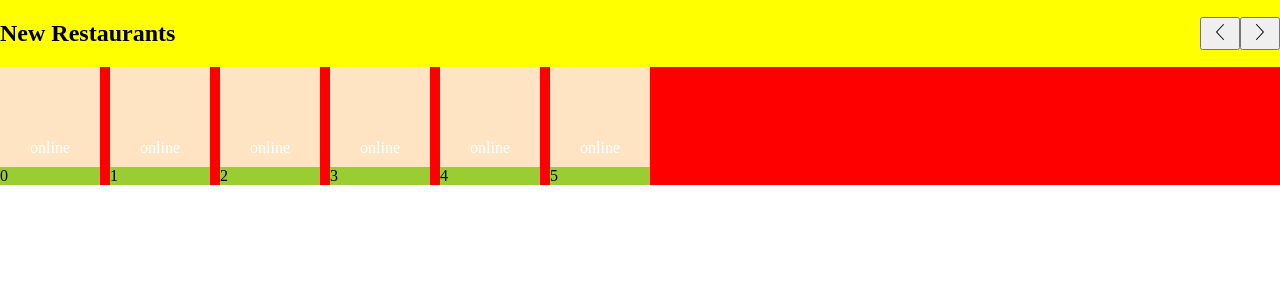
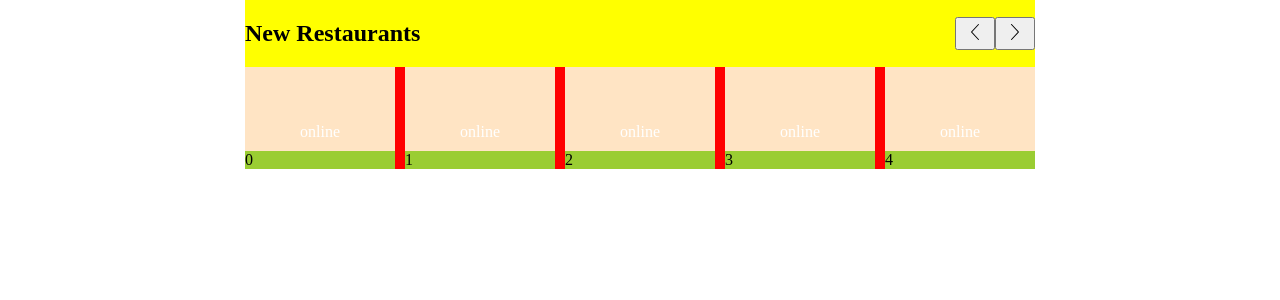
Before and after one commit to reactHong/react-infinite-carousel, a React (Create React App) app: page / in a window 1280 px wide. Shown: the top 300 px of the page. Built offline with nearby package versions, Linux system fonts and the light colour scheme.

Commit message:
feat: Render carousel cards by the width of carousel

```diff
--- a/src/components/Carousel.tsx
+++ b/src/components/Carousel.tsx
@@ -1,33 +1,105 @@
-import React from 'react';
+import React, { useEffect, useRef, useState } from 'react';
 import CarouselHeader from './CarouselHeader';
 import CarouselTrack from './CarouselTrack';
-import { Item } from './CarouselCard';
+import { Item, CardInfo } from './CarouselCard';
 
 type CarouselProps = {
   title: string;
   items: Item[];
+  maxCarouselCardNum: number;
 };
 
-const testCardInfo = {
+type CarouselState = {
+  carouselWidth: number;
+  cardInfo: CardInfo | null;
+  // renderItems: Item[],
+  // translateX: 0,
+  // direction: null,
+};
+
+type CarouselRange = {
+  first: number;
+  last: number;
+};
+
+const testCardInfo: CardInfo = {
   width: 100,
   imageHeight: 100,
   gap: 10,
 };
 
-function Carousel({ title, items }: CarouselProps) {
+const reloadCardInfo = (carouselWidth: number, maxCarouselCardNum: number): CardInfo => {
+  //TODO: This depends on this.state.carouselWidth에 depend on.
+  //      cardInfo should be reset if the width is changed.
+  //      Think about good structure when resizing the window
+  const cardGap: number = 10;
+  const hvRatio: number = 9 / 16;
+  const cardWidth: number = (carouselWidth - (cardGap * (maxCarouselCardNum - 1))) / maxCarouselCardNum;
+  const cardHeight: number = cardWidth * hvRatio;
 
+  return {
+    width: cardWidth,
+    imageHeight: cardHeight,
+    gap: cardGap,
+  };
+};
+
+function Carousel({ title, items, maxCarouselCardNum }: CarouselProps) {
   const handlePrevClick = () => {
     console.log("prev");
   };
+
   const handleNextClick = () => {
     console.log("next");
   };
+
+  const trackContainerRef = useRef<HTMLDivElement>(null);
+  const [state, setState] = useState<CarouselState>({
+    carouselWidth: 0,
+    cardInfo: null,
+    // renderItems: [...props.items],
+    // translateX: 0,
+    // direction: null,
+  });
+
+  const realItems: Item[] = [...items];
+  const range: CarouselRange = {  // For checking if the prev/next item exists
+    first: 0,
+    last: maxCarouselCardNum - 1,
+  };
+  //TODO: Use padding 30px of discoverWrapper in css for automation
+  // console.log("window.innerWidth:", window.innerWidth);
+
+  console.log(state.carouselWidth);
+  useEffect(() => {
+    console.log("[Carousel.useEffect]");
+
+    //TODO: Render 3 times when first loading
+    //  1. for getting carouselWidth - trackContainerRef.current!.clientWidth
+    //  2. for rendering loading screen
+    //  3. for rendering with actual data
+    if (!trackContainerRef.current) return;
+
+    const carouselWidth = trackContainerRef.current!.clientWidth;
+    const cardInfo: CardInfo = reloadCardInfo(carouselWidth, maxCarouselCardNum);
+
+    console.log("[Carousel.useEffect] carouselWidth:", carouselWidth);
+
+    setState({
+      ...state,
+      carouselWidth,
+      cardInfo,
+    });
+  }, []);
 
   console.log("-- [Carousel.render]!!!!");
   return (
     <div className="carouselContainer">
       <CarouselHeader title={title} prev={handlePrevClick} next={handleNextClick} />
-      <CarouselTrack cardInfo={testCardInfo} items={items} />
+      <CarouselTrack
+        trackContainerRef={trackContainerRef}
+        cardInfo={state.cardInfo}
+        items={items} />
     </div>
   );
 }
--- a/src/components/CarouselTrack.tsx
+++ b/src/components/CarouselTrack.tsx
@@ -2,13 +2,14 @@ import React from 'react';
 import CarouselCard, { Item, CardInfo } from './CarouselCard';
 
 type CarouselTrackProps = {
-  cardInfo: CardInfo;
+  trackContainerRef: React.RefObject<HTMLDivElement>;
+  cardInfo: CardInfo | null;
   items: Item[];
   // translateX: number;
   // direction: 'prev' | 'next' | 'none';
 };
 
-function CarouselTrack({ cardInfo, items }: CarouselTrackProps) {
+function CarouselTrack({ trackContainerRef, cardInfo, items }: CarouselTrackProps) {
   // const animationDuration: number = 0.3;
   // const cardTrackStyle: React.CSSProperties = {
   //   transform: `translate3d(${translateX}px, 0px, 0px)`,
@@ -21,7 +22,8 @@ function CarouselTrack({ cardInfo, items }: CarouselTrackProps) {
   // }
 
   return (
-    <div className="trackContainer">
+    <div className="trackContainer" ref={trackContainerRef}>
+      {cardInfo && (
         <div className="cardTrack">
           {items.map((item, index) => (
             <CarouselCard
@@ -31,6 +33,7 @@ function CarouselTrack({ cardInfo, items }: CarouselTrackProps) {
             />))
           }
         </div>
+      )}
     </div>
   );
 }
--- a/src/components/Discovery.tsx
+++ b/src/components/Discovery.tsx
@@ -33,7 +33,9 @@ const items1: Item[] = [
 
 function Discovery() {
   return (
-    <Carousel title={title} items={items1} />
+    <div className="discoveryWrapper">
+      <Carousel title={title} items={items1} maxCarouselCardNum={5} />
+    </div>
   );
 }
 
```
Lines whose indentation alone changed are shown as unchanged.
